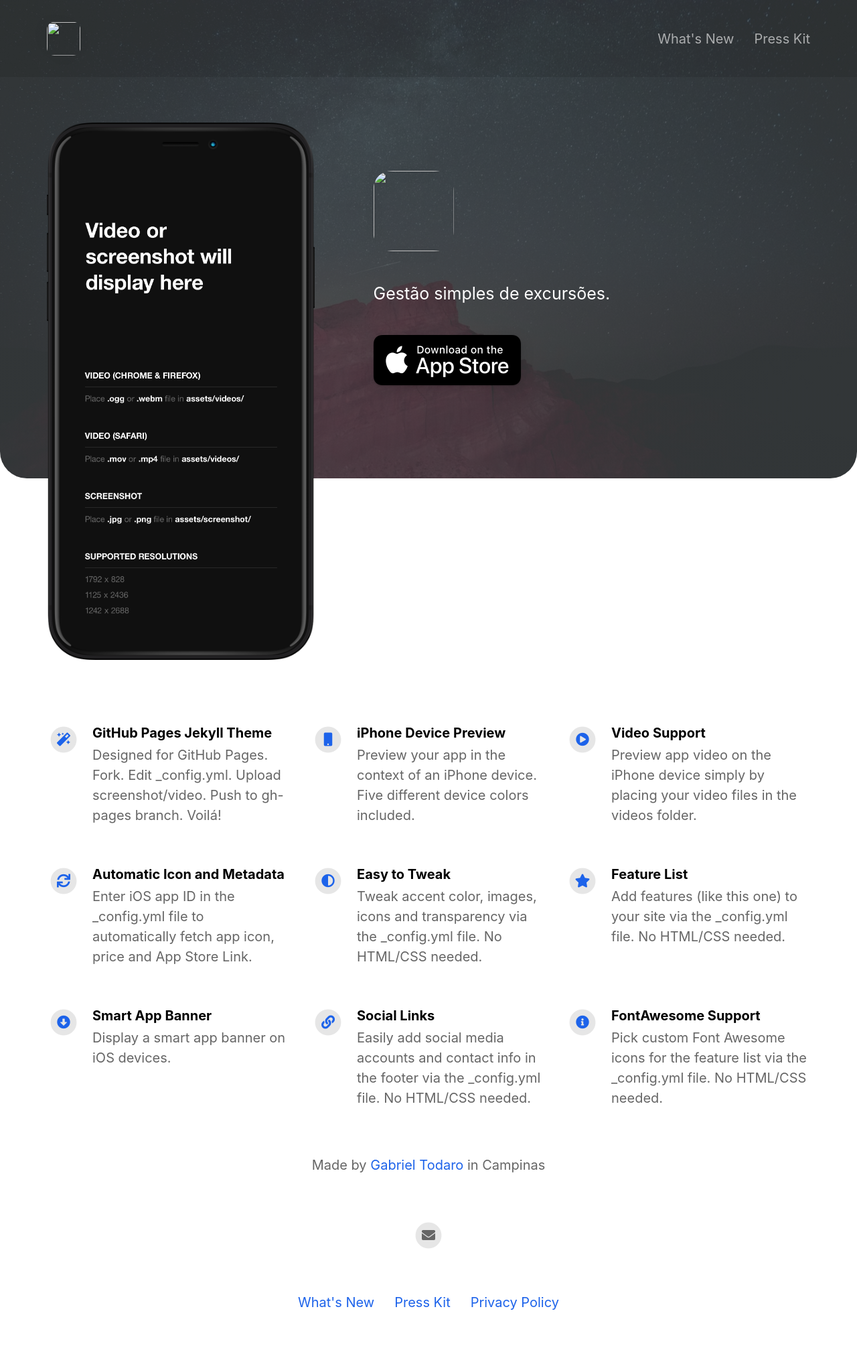
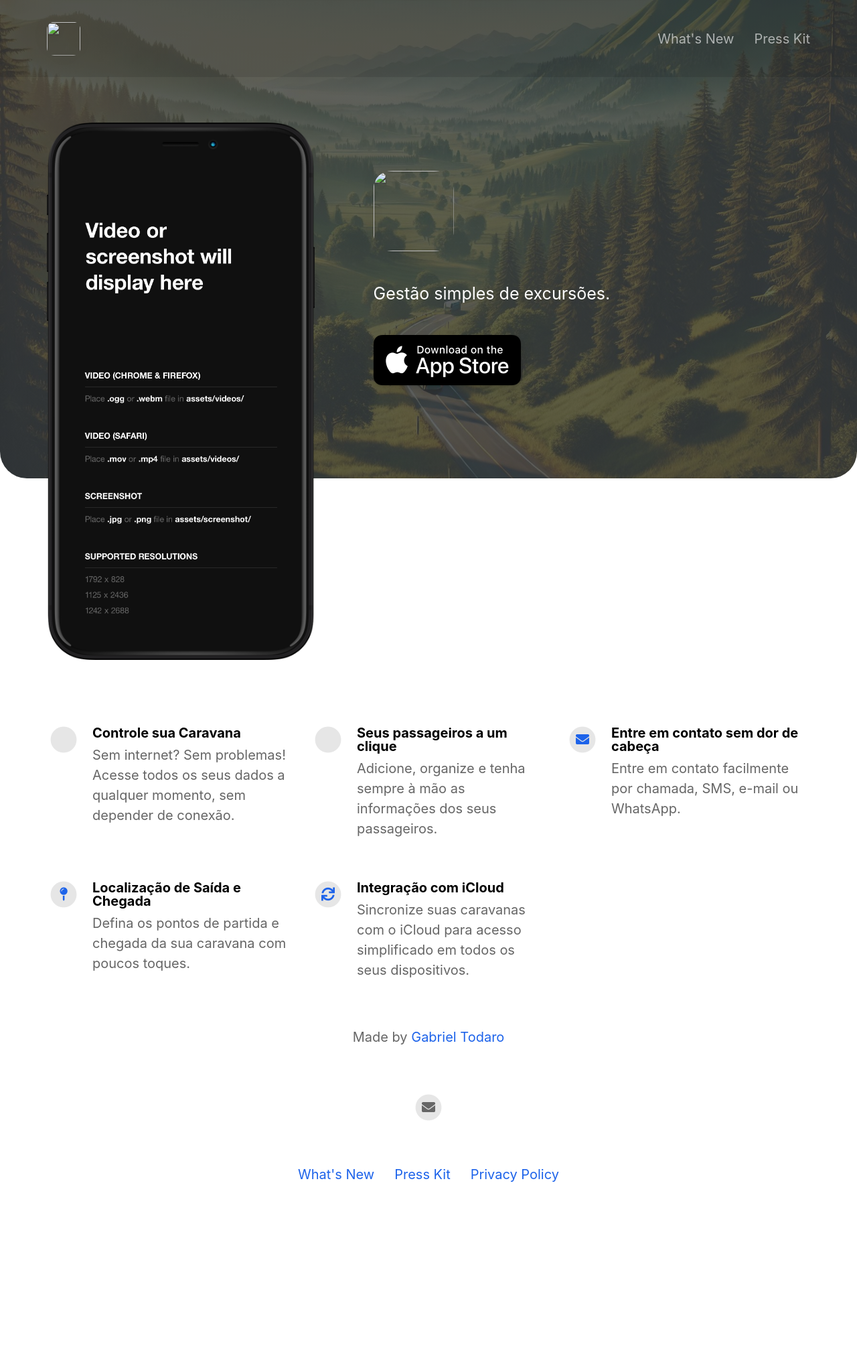
Before and after one commit to gabrieltodaro/ctrlavana-site, a Jekyll site: the page built from index.html, in a window 1280 px wide. Shown: the whole page at 67% size. Built offline with Jekyll 4.4.1, drawn with Linux system fonts in a browser that asks for light colours; nearby versions of some CDN libraries; after the commit the page ends 1833 px from its top, so only the background shows below that.

Commit message:
Maybe finished the home

```diff
--- a/_config.yml
+++ b/_config.yml
@@ -22,7 +22,7 @@ enable_smart_app_banner                   : true
 # Information About Yourself
 your_name                                 : Gabriel Todaro
 your_link                                 : https://gapps.tech
-your_city                                 : Campinas
+your_city                                 :
 email_address                             : gabz@gapps.tech
 facebook_username                         :
 instagram_username                        :
@@ -36,41 +36,25 @@ mastodon_link                             :
 # Feature List                            Edit, add or remove features to be presented.
 features                                  :
 
-  - title                                 : GitHub Pages Jekyll Theme
-    description                           : Designed for GitHub Pages. Fork. Edit _config.yml. Upload screenshot/video. Push to gh-pages branch. Voilá!
-    fontawesome_icon_name                 : magic
+  - title                                 : Controle sua Caravana
+    description                           : Sem internet? Sem problemas! Acesse todos os seus dados a qualquer momento, sem depender de conexão.
+    fontawesome_icon_name                 : gear
 
-  - title                                 : iPhone Device Preview
-    description                           : Preview your app in the context of an iPhone device. Five different device colors included.
-    fontawesome_icon_name                 : mobile
+  - title                                 : Seus passageiros a um clique
+    description                           : Adicione, organize e tenha sempre à mão as informações dos seus passageiros.
+    fontawesome_icon_name                 : users-gear
 
-  - title                                 : Video Support
-    description                           : Preview app video on the iPhone device simply by placing your video files in the videos folder.
-    fontawesome_icon_name                 : play-circle
+  - title                                 : Entre em contato sem dor de cabeça
+    description                           : Entre em contato facilmente por chamada, SMS, e-mail ou WhatsApp.
+    fontawesome_icon_name                 : envelope
 
-  - title                                 : Automatic Icon and Metadata
-    description                           : Enter iOS app ID in the _config.yml file to automatically fetch app icon, price and App Store Link.
+  - title                                 : Localização de Saída e Chegada
+    description                           : Defina os pontos de partida e chegada da sua caravana com poucos toques.
+    fontawesome_icon_name                 : map-pin
+
+  - title                                 : Integração com iCloud
+    description                           : Sincronize suas caravanas com o iCloud para acesso simplificado em todos os seus dispositivos.
     fontawesome_icon_name                 : sync
-
-  - title                                 : Easy to Tweak
-    description                           : Tweak accent color, images, icons and transparency via the _config.yml file. No HTML/CSS needed.
-    fontawesome_icon_name                 : adjust
-
-  - title                                 : Feature List
-    description                           : Add features (like this one) to your site via the _config.yml file. No HTML/CSS needed.
-    fontawesome_icon_name                 : star
-
-  - title                                 : Smart App Banner
-    description                           : Display a smart app banner on iOS devices.
-    fontawesome_icon_name                 : arrow-alt-circle-down
-
-  - title                                 : Social Links
-    description                           : Easily add social media accounts and contact info in the footer via the _config.yml file. No HTML/CSS needed.
-    fontawesome_icon_name                 : link
-
-  - title                                 : FontAwesome Support
-    description                           : Pick custom Font Awesome icons for the feature list via the _config.yml file. No HTML/CSS needed.
-    fontawesome_icon_name                 : info-circle
 
   - title                                 : # New Feature Title
     description                           : # New Feature Description
@@ -83,7 +67,7 @@ topbar_color                              : "#000000"
 topbar_transparency                       : 0.1
 topbar_title_color                        : "#ffffff"
 
-cover_image                               : assets/headerimage.png                    # Replace with alternative image path or image URL.
+cover_image                               : assets/website-background.jpg
 cover_overlay_color                       : "#363b3d"
 cover_overlay_transparency                : 0.8
 
```
Also changed, not shown: assets/screenshot/yourscreenshot.png, assets/screenshot/yourscreenshot_bak.png (added), assets/website-background.jpg (added), 3 other files.
